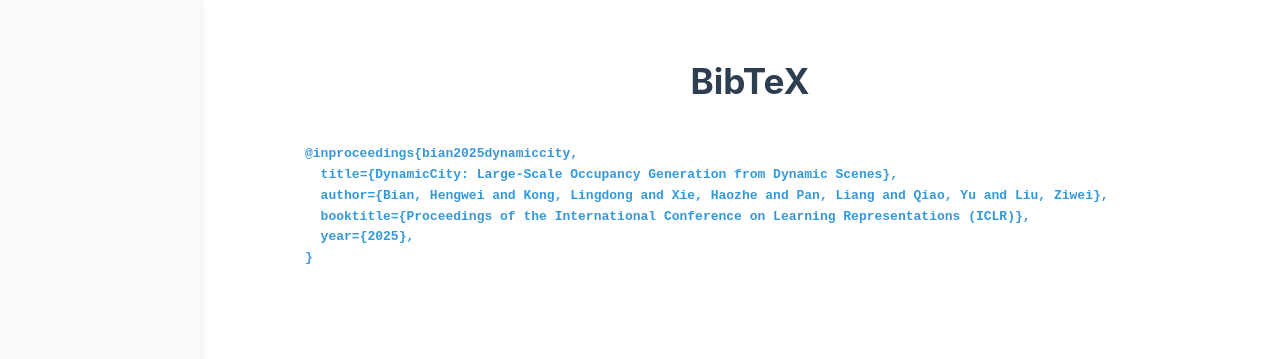
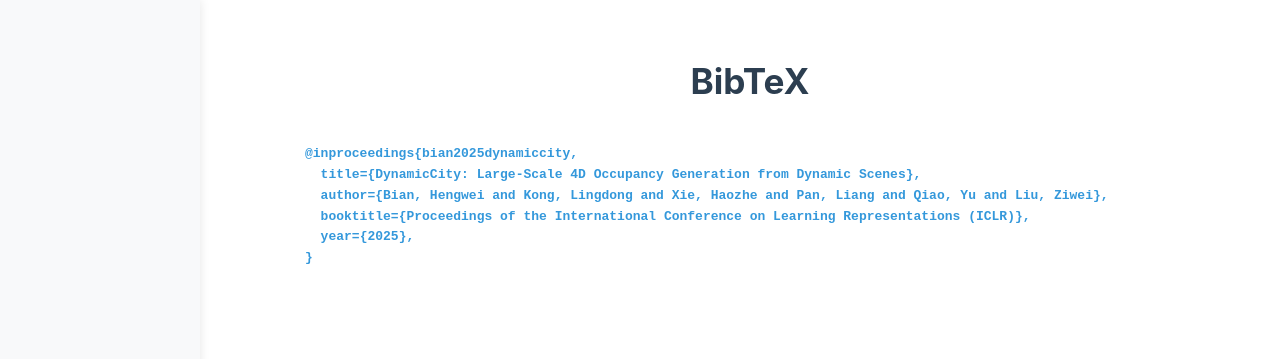
Before and after one commit to dynamic-city/dynamic-city.github.io, a Jekyll site: the page built from bibtex.md, in a window 1280 px wide. Shown: the top 359 px of the page. Built offline with Jekyll 4.4.1, drawn with Linux system fonts in a browser that asks for light colours; our own code applies the rules of GitHub Pages for plain Markdown files; a style sheet for code colours, icons or effects is not loaded.

Commit message:
update title and abstract

````diff
--- a/_config.yml
+++ b/_config.yml
@@ -1,4 +1,4 @@
-title: "DynamicCity: Large-Scale Occupancy Generation from Dynamic Scenes"
+title: "DynamicCity: Large-Scale 4D Occupancy Generation from Dynamic Scenes"
 baseurl: ""
 url: "https://dynamic-city.github.io"
 markdown: kramdown
--- a/bibtex.md
+++ b/bibtex.md
@@ -2,7 +2,7 @@
 
 ```bibtex
 @inproceedings{bian2025dynamiccity,
-  title={DynamicCity: Large-Scale Occupancy Generation from Dynamic Scenes},
+  title={DynamicCity: Large-Scale 4D Occupancy Generation from Dynamic Scenes},
   author={Bian, Hengwei and Kong, Lingdong and Xie, Haozhe and Pan, Liang and Qiao, Yu and Liu, Ziwei},
   booktitle={Proceedings of the International Conference on Learning Representations (ICLR)},
   year={2025},
````
Also changed, not shown: index.md (+4 -4 lines).
